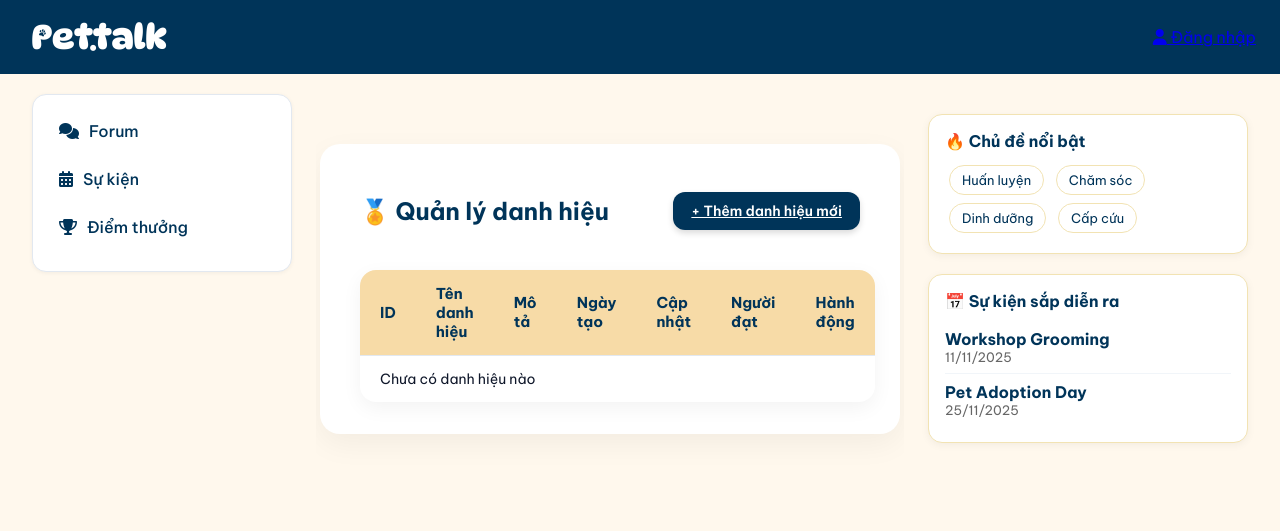
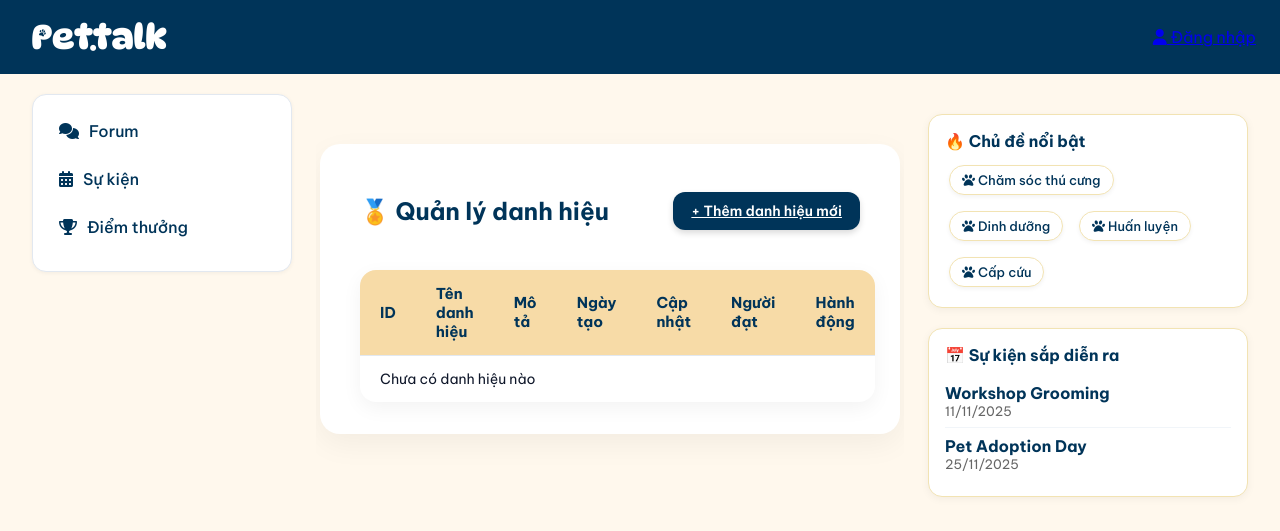
Before and after one commit to puppydue/PetTalk, a Django app: page /badge/admin_badges/ in a window 1280 px wide. Shown: the top 531 px of the page. Run offline with Django 4.2, Linux system fonts and the light colour scheme; data that the repository does not hold is empty.

Commit message:
update cột chủ đề nổi bật tại base

```diff
--- a/PetTalk/settings.py
+++ b/PetTalk/settings.py
@@ -71,6 +71,7 @@ TEMPLATES = [
                 'django.template.context_processors.request',
                 'django.contrib.auth.context_processors.auth',
                 'django.contrib.messages.context_processors.messages',
+                'forum.context_processors.topic_choices',
             ],
         },
     },
--- /dev/null
+++ b/forum/context_processors.py
@@ -0,0 +1,7 @@
+from .models import Post
+
+def topic_choices(request):
+    """
+    Trả danh sách chủ đề (topic) ra mọi template.
+    """
+    return {'topic_choices': Post.TOPIC_CHOICES}
--- a/static/css/base.css
+++ b/static/css/base.css
@@ -214,3 +214,48 @@ html { overflow-y: scroll; }
 .main-header {
   height: 50px; /* hoặc giá trị bạn đang dùng */
 }
+.chip-list {
+  display: flex;
+  flex-wrap: wrap;
+  gap: 8px;
+  margin-top: 6px;
+}
+
+.chip {
+  display: inline-flex;
+  align-items: center;
+  gap: 6px;
+  padding: 6px 14px;
+  border-radius: 999px;
+  border: 1px solid #f2e3b3;
+  color: #003459;
+  background: #fff;
+  font-size: 13px;
+  font-weight: 500;
+  cursor: pointer;
+  transition: all 0.25s ease;
+  box-shadow: 0 2px 4px rgba(0,0,0,0.05);
+  text-decoration: none;
+}
+
+.chip:hover {
+  background: linear-gradient(135deg, #f7dba7, #fcefc7);
+  color: #001f35;
+  transform: translateY(-1px);
+  box-shadow: 0 4px 10px rgba(0,0,0,0.1);
+}
+
+.chip-anim {
+  animation: fadeInUp 0.4s ease both;
+}
+
+@keyframes fadeInUp {
+  from {
+    opacity: 0;
+    transform: translateY(5px);
+  }
+  to {
+    opacity: 1;
+    transform: translateY(0);
+  }
+}
--- a/templates/base.html
+++ b/templates/base.html
@@ -102,10 +102,15 @@
   <div class="right-panel-content">
     <div class="panel">
       <h4>🔥 Chủ đề nổi bật</h4>
-      <div class="chip">Huấn luyện</div>
-      <div class="chip">Chăm sóc</div>
-      <div class="chip">Dinh dưỡng</div>
-      <div class="chip">Cấp cứu</div>
+      <div class="chip-list">
+        {% for value,label in topic_choices %}
+          <a href="{% url 'forum:post_list' %}?topic={{ value }}" class="chip chip-anim">
+            <i class="fa-solid fa-paw"></i> {{ label }}
+          </a>
+        {% empty %}
+          <p style="color:#64748b; font-size:13px;">Không có chủ đề nào</p>
+        {% endfor %}
+      </div>
     </div>
 
     <div class="panel">
```
